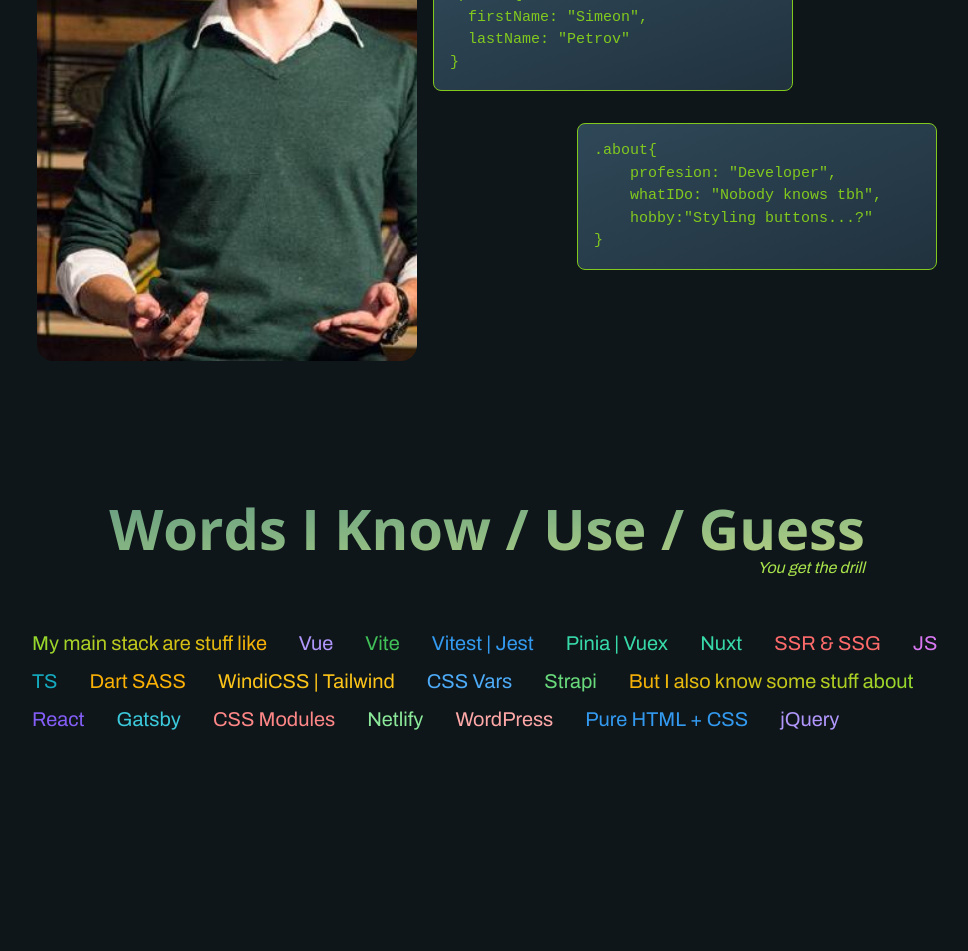
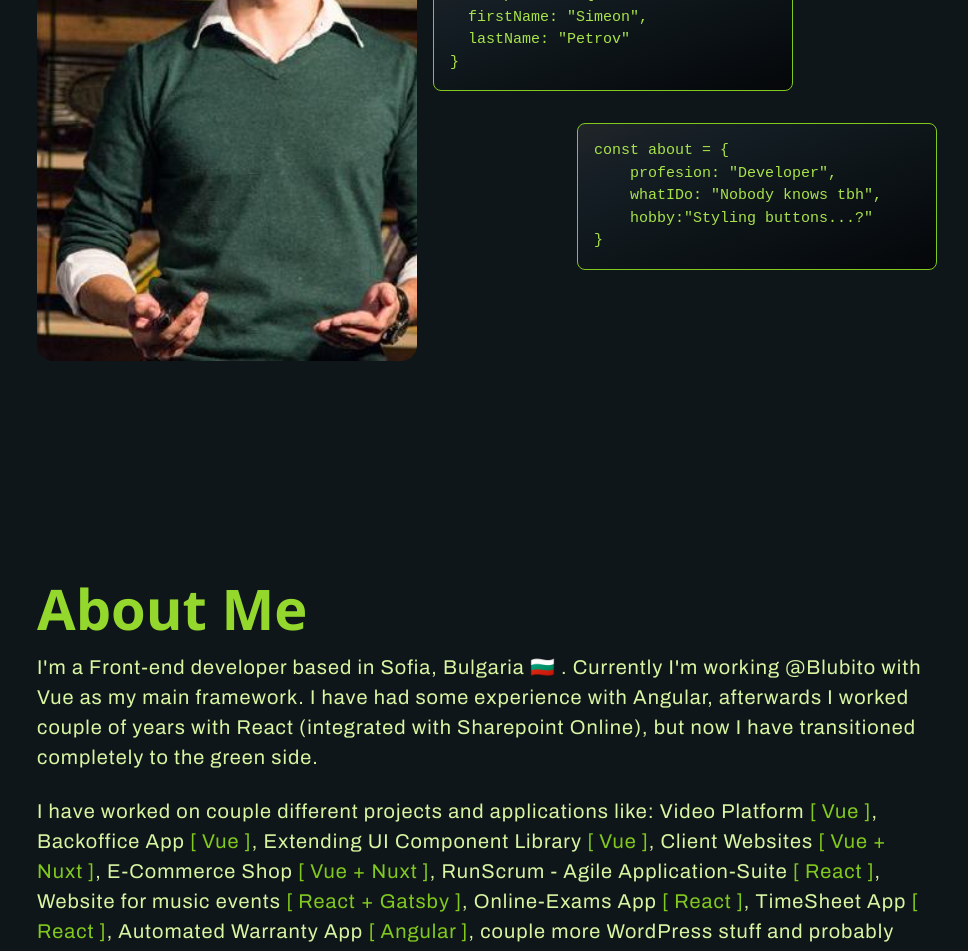
Before and after one commit to simeon-petrov-5/vite-ssg-template, a Vue app: page / in a window 1280 px wide. Shown: the part 300-1251 px from the top of the page, without its empty margins (153-1121 px from the left). Before the commit the page ends 1034 px from the top, so only its background shows below. Built offline with nearby package versions, Linux system fonts and the light colour scheme.

Commit message:
feat: Added utils css; Added Aboutme

```diff
--- a/src/assets/styles/colors.css
+++ b/src/assets/styles/colors.css
@@ -68,8 +68,8 @@
   /* Primary */
 
   --clr-primary: var(--lime-4);
-  --clr-primary-beta: var(--lime-5);
-  --clr-primary-gamma: var(--lime-6);
+  --clr-primary-2: var(--lime-5);
+  --clr-primary-3: var(--lime-6);
 
   /* Utils */
   --clr-page: var(--dark-7);
--- a/src/assets/styles/index.css
+++ b/src/assets/styles/index.css
@@ -1,6 +1,7 @@
 @import url("./reset.css");
 @import url("./typography.css");
 @import url("./colors.css");
+@import url("./utillity.css");
 
 html {
   background-color: var(--clr-page);
--- /dev/null
+++ b/src/assets/styles/utillity.css
@@ -0,0 +1,29 @@
+/* Section */
+.section {
+  --inline-padding: 1rem;
+  padding-inline: var(--inline-padding);
+  padding-block: calc(var(--inline-padding) + 2rem);
+}
+
+.section--sm {
+  max-width: calc(900px + 2 * var(--inline-padding));
+  margin-inline: auto;
+}
+
+@media screen and (min-width: 640px) {
+  .section {
+    --inline-padding: 1.5rem;
+  }
+}
+
+@media screen and (min-width: 768px) {
+  .section {
+    --inline-padding: 3rem;
+  }
+}
+
+/* @media screen and (min-width: 1024px) {
+  .section {
+    --inline-padding: 4rem;
+  }
+} */
--- a/src/views/home/About.vue
+++ b/src/views/home/About.vue
@@ -0,0 +1,50 @@
+<script setup></script>
+
+<template>
+  <section class="section section--sm about">
+    <h2 class="title">About me</h2>
+    <p>
+      I'm a Front-end developer based in Sofia, Bulgaria 🇧🇬 . Currently I'm
+      working @Blubito with Vue as my main framework. I have had some experience
+      with Angular, afterwards I worked couple of years with React (integrated
+      with Sharepoint Online), but now I have transitioned completely to the
+      green side.
+    </p>
+    <p>
+      I have worked on couple different projects and applications like: Video
+      Platform <span class="accent">[ Vue ]</span>, Backoffice App
+      <span class="accent">[ Vue ]</span>, Extending UI Component Library
+      <span class="accent">[ Vue ]</span>, Client Websites
+      <span class="accent">[ Vue + Nuxt ]</span>, E-Commerce Shop
+      <span class="accent">[ Vue + Nuxt ]</span>, RunScrum - Agile
+      Application-Suite <span class="accent">[ React ]</span>, Website for music
+      events <span class="accent">[ React + Gatsby ]</span>, Online-Exams App
+      <span class="accent">[ React ]</span>, TimeSheet App
+      <span class="accent">[ React ]</span>, Automated Warranty App
+      <span class="accent">[ Angular ]</span>, couple more WordPress stuff and
+      probably others I'm forgetting or are too small.
+    </p>
+  </section>
+</template>
+
+<style lang="scss" scoped>
+.about {
+  .title {
+    color: var(--clr-primary-2);
+    font-size: var(--font-size-fluid-3);
+    line-height: 1;
+    text-transform: capitalize;
+    margin-bottom: 1rem;
+  }
+  p {
+    color: var(--lime-2);
+    font-size: 1.25rem;
+    line-height: 1.5;
+    letter-spacing: 1px;
+
+    .accent {
+      color: var(--clr-primary-3);
+    }
+  }
+}
+</style>
--- a/src/views/home/Hero.vue
+++ b/src/views/home/Hero.vue
@@ -1,10 +1,10 @@
 <script setup>
-const codePerson = `.person{
+const codePerson = `const person = {
   firstName: "Simeon",
   lastName: "Petrov"
 }`;
 
-const codeAbout = `.about{
+const codeAbout = `const about = {
     profesion: "Developer",
     whatIDo: "Nobody knows tbh",
     hobby:"Styling buttons...?"
@@ -48,7 +48,7 @@
   .title {
     font-size: 4.5rem;
     line-height: 1.2;
-    color: var(--clr-primary);
+    color: var(--clr-primary-3);
     margin-bottom: 3rem;
   }
   .img {
@@ -59,7 +59,7 @@
   }
   .title span {
     display: block;
-    color: var(--clr-primary-gamma);
+    color: var(--clr-primary);
     text-align: center;
     font-size: 3rem;
     font-family: "Open Sans";
@@ -74,17 +74,17 @@
     padding: 1rem;
     font-size: 15px;
     white-space: pre;
-    color: var(--clr-primary-gamma);
+    color: var(--clr-primary);
     background-color: var(--clr-primary-dark-300);
     background-image: linear-gradient(
       to right bottom,
-      #2f4858,
-      #2b4251,
-      #283d4b,
-      #243744,
-      #21323e
+      var(--gray-9),
+      var(--dark-6),
+      var(--dark-7),
+      var(--dark-8),
+      var(--dark-9),
     );
-    border: 1px solid var(--clr-primary-gamma);
+    border: 1px solid var(--clr-primary-3);
     border-radius: 0.5rem;
     overflow: hidden;
 
--- a/src/views/home/TechStack.vue
+++ b/src/views/home/TechStack.vue
@@ -39,7 +39,7 @@
   "Vitest | Jest",
   "Pinia | Vuex",
   "Nuxt",
-  "SSR & SSG",
+  "SSR | SSG",
   "JS",
   "TS",
   "Dart SASS",
@@ -53,7 +53,6 @@
   "CSS Modules",
   "Netlify",
   "WordPress",
-  "Pure HTML + CSS",
   "jQuery",
 ];
 
@@ -65,7 +64,7 @@
 </script>
 
 <template>
-  <section class="techstack">
+  <section class="section section--sm techstack">
     <div>
       <h2 class="title">words i know / use / guess</h2>
       <span class="subTitle">You get the drill</span>
@@ -101,20 +100,8 @@
   flex-direction: column;
   align-items: center;
 
-  max-width: 910px;
-  margin-inline: auto;
-
   div .title {
-    -webkit-text-fill-color: transparent;
-    background-clip: text;
-    background-image: linear-gradient(
-      to right bottom,
-      #689c80,
-      #77aa82,
-      #89b783,
-      #9fc483,
-      #b7d082
-    );
+    color: var(--clr-primary);
     font-size: var(--font-size-fluid-3);
     line-height: 1;
     text-transform: capitalize;
@@ -124,7 +111,7 @@
     display: block;
     font-size: var(--font-size-fluid-0);
     text-align: right;
-    color: var(--clr-primary) !important;
+    color: var(--clr-primary-3);
     margin-bottom: 3rem;
     font-style: italic;
   }
@@ -140,8 +127,8 @@
       background-clip: text;
       background-image: linear-gradient(
         to right,
-        var(--lime-5),
-        var(--yellow-6)
+        var(--lime-6),
+        var(--orange-4)
       );
     }
 
@@ -150,8 +137,8 @@
       background-clip: text;
       background-image: linear-gradient(
         to right,
-        var(--yellow-6),
-        var(--lime-5)
+        var(--orange-4),
+        var(--lime-6)
       );
     }
 
--- a/src/views/home/index.vue
+++ b/src/views/home/index.vue
@@ -1,9 +1,11 @@
 <script setup>
-import Hero from './Hero.vue'
-import TechStack from './TechStack.vue'
+import Hero from "./Hero.vue";
+import About from "./About.vue";
+import TechStack from "./TechStack.vue";
 </script>
 
 <template>
   <Hero />
+  <About />
   <TechStack />
 </template>
```
